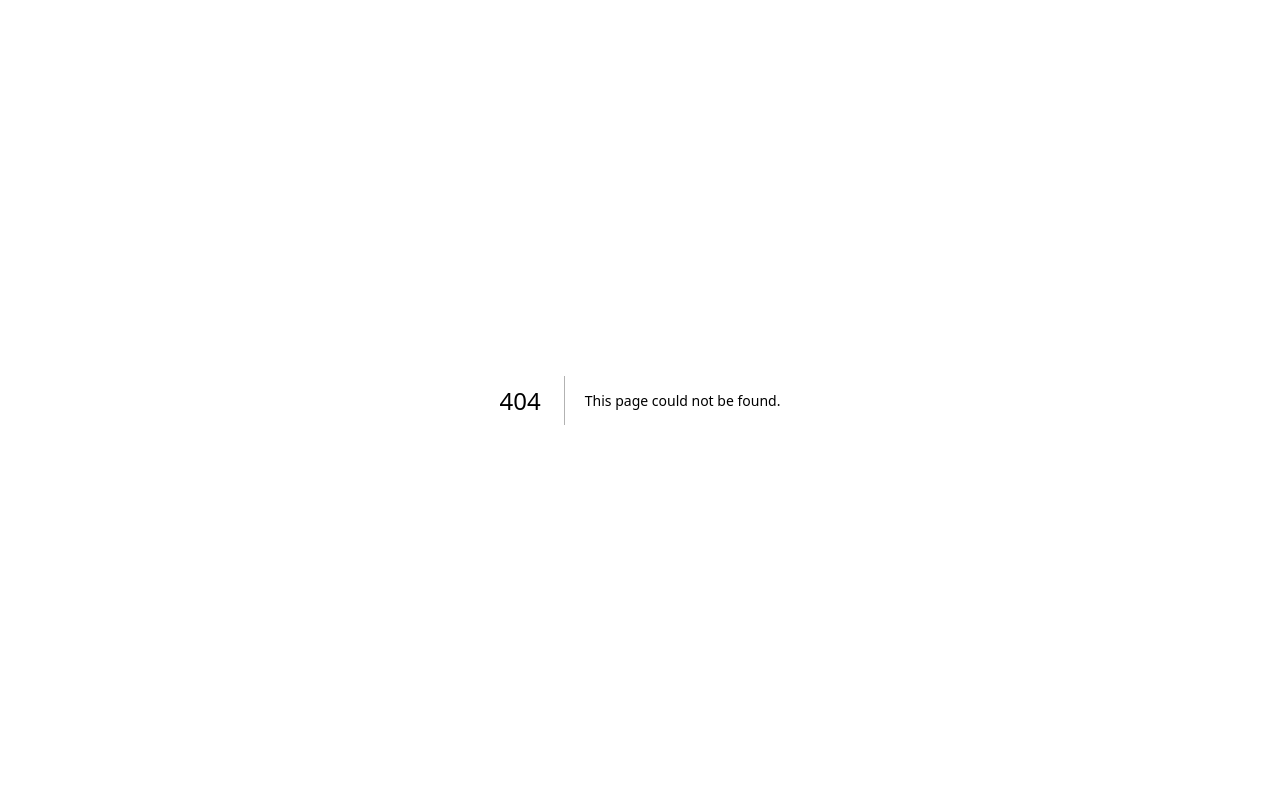
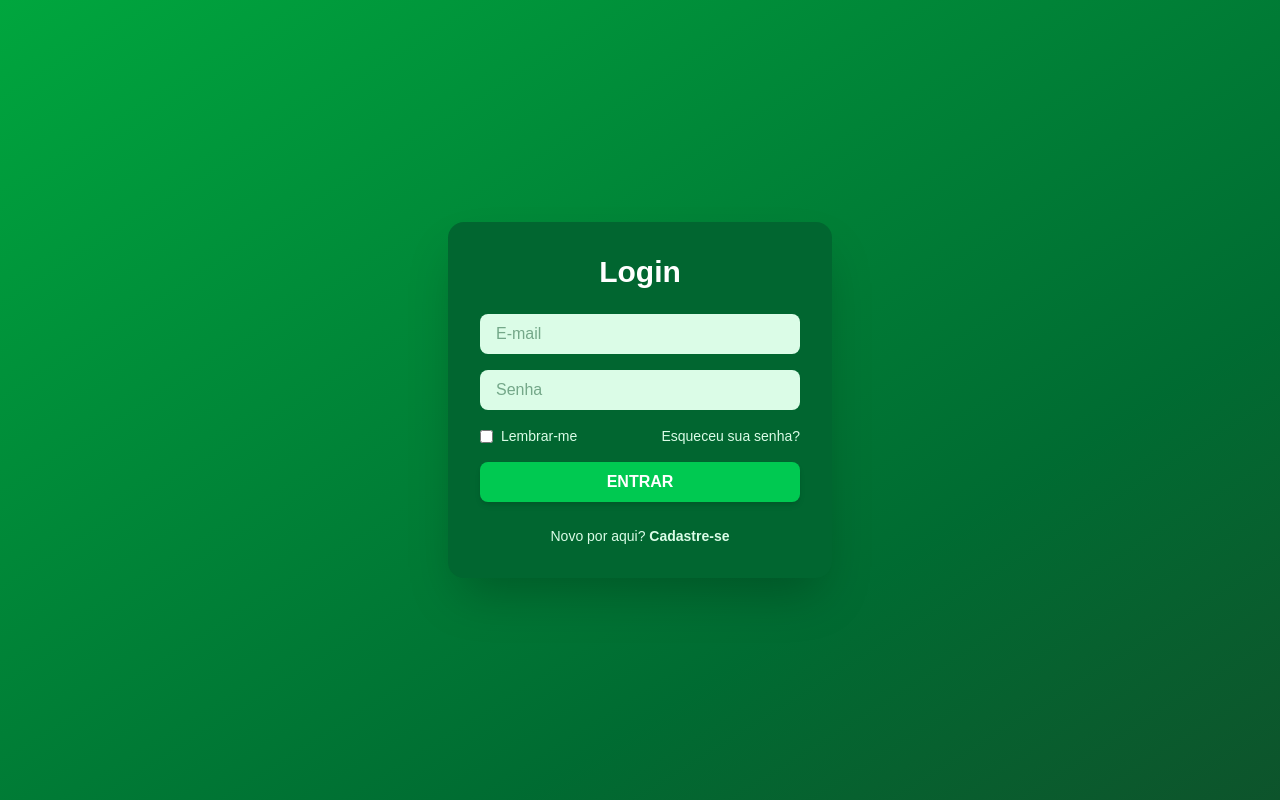
Before and after one commit to CarlosSiller7/projeto-escola, a Next.js app: page /login in a window 1280 px wide. Before the commit this address had no page. Built offline with nearby package versions, Linux system fonts and the light colour scheme.

Commit message:
feat(auth): adicionar página de login [WIP]

```diff
--- /dev/null
+++ b/src/actions/login.ts
@@ -0,0 +1,31 @@
+'use server'
+import { API_URL } from "@/env";
+
+type login =  {
+    email: string
+    senha: string
+}
+
+const Login = async (payload: login) => {
+     try {
+      const response = await fetch(API_URL + "/api/login/run", {
+        method: 'POST',
+        headers: {
+          'Content-Type': 'application/json',
+        },
+        body: JSON.stringify({email: "carlossilva@gmail.com", senha: "123123"}),
+      });
+
+      console.log(JSON.stringify (await response.json()))
+
+      if (response) {
+        const data = await response.json();
+        return data
+      }
+    } catch (err) {
+      console.error('Ocorreu um erro:', err);
+     throw err
+    }
+  };
+
+  export {Login}
--- /dev/null
+++ b/src/app/login/page.tsx
@@ -0,0 +1,92 @@
+'use client'
+
+import { Login } from '@/actions/login';
+import { useState } from 'react';
+
+export default function Page() {
+  const [email, setEmail] = useState('');
+  const [senha, setSenha] = useState('');
+  const [error, setError] = useState('');
+  const [loading, setLoading] = useState(false);
+
+  const handleSubmit = async (e: { preventDefault: () => void; }) => {
+    e.preventDefault();
+    setLoading(true);
+    try{
+    const response = Login({email, senha})
+    console.log(response)
+    }
+    catch (err) {
+      console.error('Ocorreu um erro:', err);
+      setError('Ocorreu um erro na rede. Por favor, tente novamente mais tarde.');
+    } finally {
+      setLoading(false);
+    }
+    setError('');
+  };
+
+  return (
+    <div className="flex items-center justify-center min-h-screen bg-gradient-to-br from-green-600 to-green-900">
+      <div className="bg-green-800 bg-opacity-60 backdrop-blur-md p-8 rounded-2xl shadow-2xl w-96">
+        <h2 className="text-3xl font-bold text-center text-white mb-6">
+          Login
+        </h2>
+
+        {error && (
+          <div className="bg-red-500 text-white p-2 rounded-lg text-center mb-4">
+            {error}
+          </div>
+        )}
+
+        <form className="space-y-4" onSubmit={handleSubmit}>
+          <div>
+            <input
+              type="text"
+              placeholder="E-mail"
+              value={email}
+              onChange={(e) => setEmail(e.target.value)}
+              className="w-full px-4 py-2 rounded-lg bg-green-100 text-green-900 focus:outline-none focus:ring-2 focus:ring-green-400"
+            />
+          </div>
+
+          <div>
+            <input
+              type="password"
+              placeholder="Senha"
+              value={senha}
+              onChange={(e) => setSenha(e.target.value)}
+              className="w-full px-4 py-2 rounded-lg bg-green-100 text-green-900 focus:outline-none focus:ring-2 focus:ring-green-400"
+            />
+          </div>
+
+          <div className="flex items-center justify-between text-green-100 text-sm">
+            <label className="flex items-center">
+              <input type="checkbox" className="mr-2" />
+              Lembrar-me
+            </label>
+            <a href="#" className="hover:underline">
+              Esqueceu sua senha?
+            </a>
+          </div>
+
+          <button
+            type="submit"
+            disabled={loading}
+            className={`w-full py-2 rounded-lg text-white font-semibold shadow-md transition ${
+              loading ? 'bg-green-700 cursor-not-allowed' : 'bg-green-500 hover:bg-green-600'
+            }`}
+          >
+            {loading ? 'Entrando...' : 'ENTRAR'}
+          </button>
+        </form>
+
+        <p className="mt-6 text-center text-green-100 text-sm">
+          Novo por aqui?{" "}
+          <a href="/cadastro" className="font-semibold hover:underline">
+            Cadastre-se
+          </a>
+        </p>
+      </div>
+    </div>
+  );
+}
--- /dev/null
+++ b/src/env.ts
@@ -0,0 +1,3 @@
+const API_URL = 'https://apiteste.mobieduca.me';
+
+export {API_URL}
```
